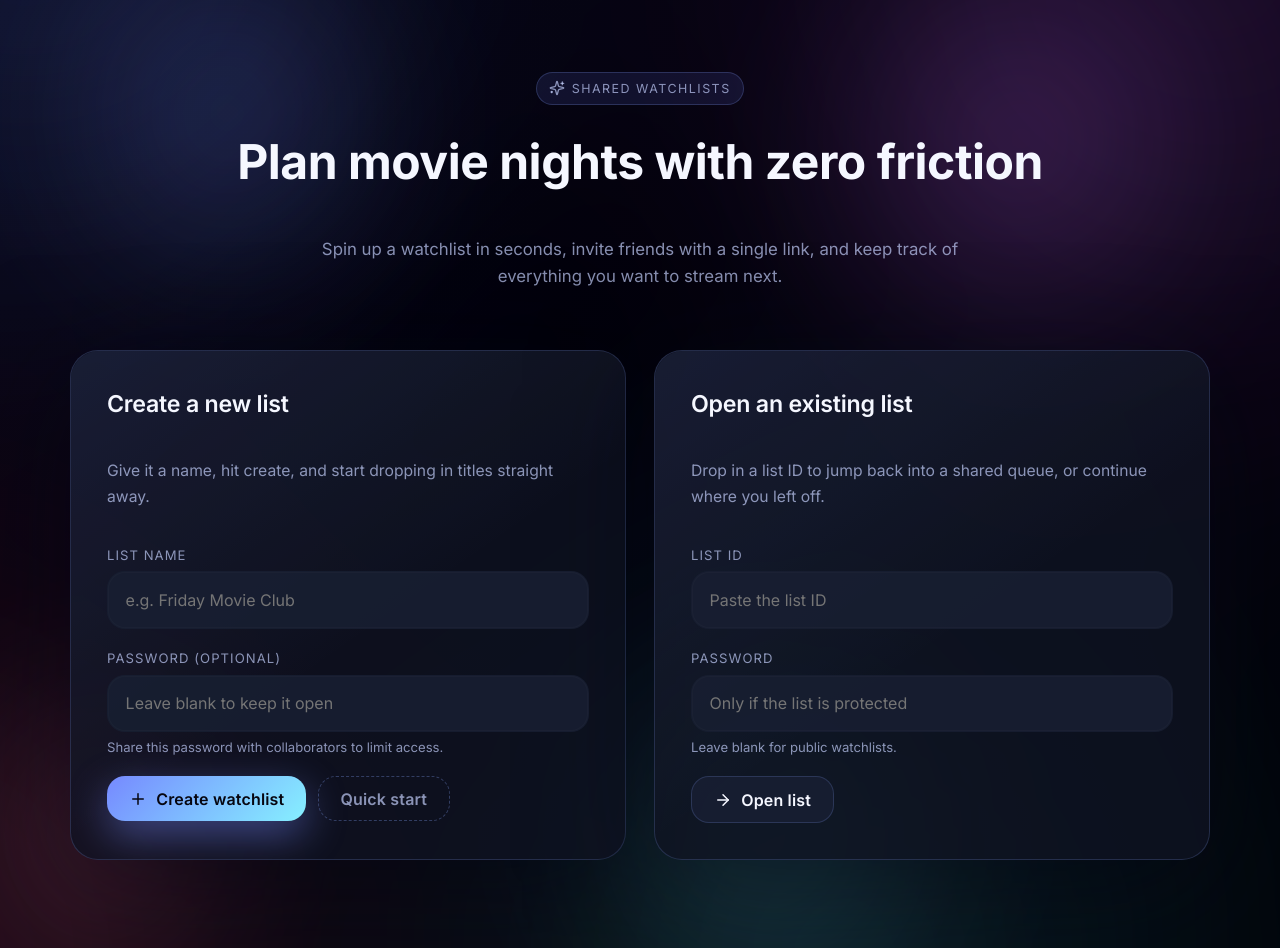
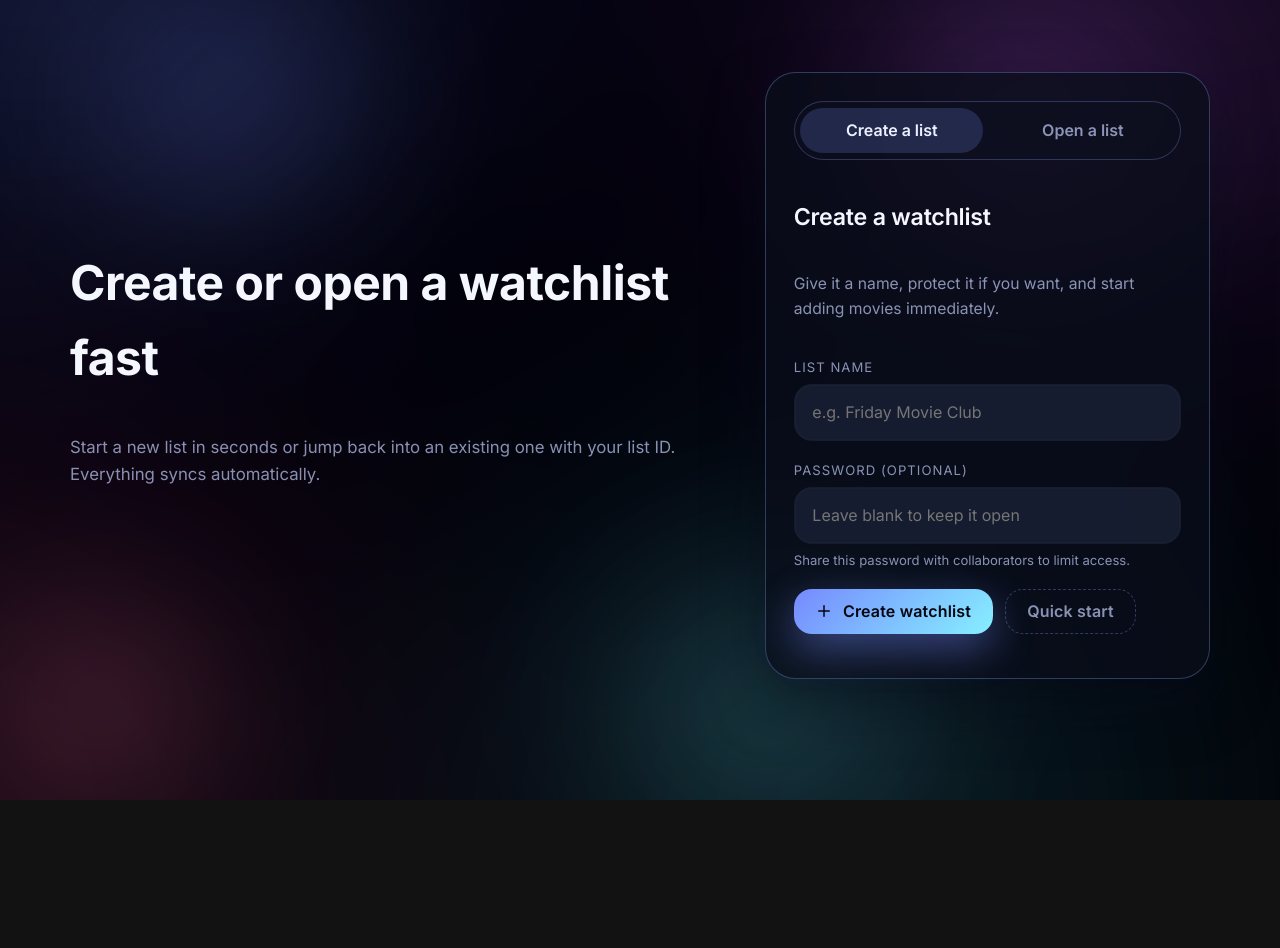
Before and after one commit to flxlehmann/watchlist, a Next.js app: page / in a window 1280 px wide. After the commit the page ends 800 px from the top, so only its background shows below. Built offline with nearby package versions, Linux system fonts and the light colour scheme.

Commit message:
Simplify landing page for fast entry

```diff
--- a/app/page.module.css
+++ b/app/page.module.css
@@ -99,23 +99,8 @@
 .hero {
   display: flex;
   flex-direction: column;
-  align-items: center;
-  text-align: center;
-  gap: 1.25rem;
-}
-
-.heroBadge {
-  display: inline-flex;
-  align-items: center;
-  gap: 0.4rem;
-  padding: 0.35rem 0.75rem;
-  border-radius: 999px;
-  background: rgba(106, 125, 255, 0.12);
-  border: 1px solid rgba(122, 148, 228, 0.25);
-  font-size: 0.78rem;
-  letter-spacing: 0.12em;
-  text-transform: uppercase;
-  color: var(--muted);
+  align-items: stretch;
+  gap: 2rem;
 }
 
 .heroTitle {
@@ -130,6 +115,67 @@
   color: var(--muted);
   font-size: 1.05rem;
   line-height: 1.6;
+}
+
+.heroLayout {
+  display: grid;
+  grid-template-columns: minmax(0, 1.25fr) minmax(0, 0.85fr);
+  gap: 2.5rem;
+  align-items: center;
+}
+
+.heroCopy {
+  display: flex;
+  flex-direction: column;
+  align-items: flex-start;
+  text-align: left;
+  gap: 1.4rem;
+}
+
+.heroPanel {
+  border-radius: calc(var(--radius-lg) * 1.1);
+  border: 1px solid rgba(122, 148, 228, 0.35);
+  background: rgba(10, 14, 26, 0.78);
+  padding: 1.75rem;
+  display: flex;
+  flex-direction: column;
+  gap: 1.5rem;
+  box-shadow: 0 24px 55px rgba(6, 10, 24, 0.5);
+}
+
+.heroPanelTabs {
+  display: grid;
+  grid-template-columns: repeat(2, minmax(0, 1fr));
+  gap: 0.5rem;
+  padding: 0.35rem;
+  border-radius: 999px;
+  border: 1px solid rgba(122, 148, 228, 0.3);
+  background: rgba(12, 16, 30, 0.6);
+}
+
+.heroPanelTab {
+  border: none;
+  background: transparent;
+  color: var(--muted);
+  font-weight: 600;
+  padding: 0.65rem 0.9rem;
+  border-radius: 999px;
+  cursor: pointer;
+  transition: background 0.2s ease, color 0.2s ease;
+}
+
+.heroPanelTab:focus-visible {
+  outline: none;
+  box-shadow: 0 0 0 3px rgba(122, 148, 255, 0.35);
+}
+
+.heroPanelTabActive {
+  background: rgba(122, 148, 255, 0.2);
+  color: #ecf0ff;
+}
+
+.heroPanelBody {
+  padding: 1rem 0;
 }
 
 .panels {
@@ -2342,6 +2388,14 @@
     gap: 1.25rem;
   }
 
+  .heroLayout {
+    grid-template-columns: 1fr;
+  }
+
+  .socialProof {
+    padding: 1.6rem;
+  }
+
   .statsPanel {
     position: static;
   }
@@ -2502,6 +2556,14 @@
     font-size: clamp(1.9rem, 7vw, 2.35rem);
   }
 
+  .heroPanel {
+    padding: 1.35rem;
+  }
+
+  .heroPanelTabs {
+    grid-template-columns: 1fr;
+  }
+
   .panel {
     padding: 1.6rem 1.4rem;
   }
--- a/app/page.tsx
+++ b/app/page.tsx
@@ -245,6 +245,7 @@ export default function Page() {
   const [showUnwatchedOnly, setShowUnwatchedOnly] = useState(false);
   const [viewMode, setViewMode] = useState<'grid' | 'list'>('grid');
   const [gridColumns, setGridColumns] = useState<4 | 5>(5);
+  const [entryMode, setEntryMode] = useState<'create' | 'join'>('create');
   const [randomPick, setRandomPick] = useState<Item | null>(null);
   const [showRandomOverlay, setShowRandomOverlay] = useState(false);
   const [countdownRemaining, setCountdownRemaining] = useState<number | null>(null);
@@ -2543,28 +2544,45 @@ export default function Page() {
       ) : (
         <div className={styles.content}>
           <section className={styles.hero}>
-            <span className={styles.heroBadge}>
-              <Sparkles size={16} /> Shared watchlists
-            </span>
-            <h1 className={styles.heroTitle}>Plan movie nights with zero friction</h1>
+            <div className={styles.heroLayout}>
+              <div className={styles.heroCopy}>
+                <h1 className={styles.heroTitle}>Create or open a watchlist fast</h1>
                 <p className={styles.heroSubtitle}>
-              Spin up a watchlist in seconds, invite friends with a single link, and
-              keep track of everything you want to stream next.
+                  Start a new list in seconds or jump back into an existing one with your list ID.
+                  Everything syncs automatically.
                 </p>
-          </section>
-
-          {error && (
-            <div className={`${styles.status} ${styles.statusError}`}>
-              <AlertCircle size={18} /> {error}
-            </div>
-          )}
-
-          <section className={styles.panels}>
-            <article className={styles.panel}>
+              </div>
+              <div className={styles.heroPanel}>
+                <div className={styles.heroPanelTabs} role="tablist" aria-label="Choose a flow">
+                  <button
+                    type="button"
+                    role="tab"
+                    aria-selected={entryMode === 'create'}
+                    className={`${styles.heroPanelTab} ${
+                      entryMode === 'create' ? styles.heroPanelTabActive : ''
+                    }`}
+                    onClick={() => setEntryMode('create')}
+                  >
+                    Create a list
+                  </button>
+                  <button
+                    type="button"
+                    role="tab"
+                    aria-selected={entryMode === 'join'}
+                    className={`${styles.heroPanelTab} ${
+                      entryMode === 'join' ? styles.heroPanelTabActive : ''
+                    }`}
+                    onClick={() => setEntryMode('join')}
+                  >
+                    Open a list
+                  </button>
+                </div>
+                <div className={styles.heroPanelBody} role="tabpanel">
+                  {entryMode === 'create' ? (
                     <div className={styles.form}>
-                <h2 className={styles.panelTitle}>Create a new list</h2>
+                      <h3 className={styles.panelTitle}>Create a watchlist</h3>
                       <p className={styles.panelSubtitle}>
-                  Give it a name, hit create, and start dropping in titles straight away.
+                        Give it a name, protect it if you want, and start adding movies immediately.
                       </p>
                       <div className={styles.inputGroup}>
                         <label className={styles.inputLabel} htmlFor="list-name">
@@ -2616,14 +2634,11 @@ export default function Page() {
                         </button>
                       </div>
                     </div>
-            </article>
-
-            <article className={styles.panel}>
+                  ) : (
                     <div className={styles.form}>
-                <h2 className={styles.panelTitle}>Open an existing list</h2>
+                      <h3 className={styles.panelTitle}>Open a shared list</h3>
                       <p className={styles.panelSubtitle}>
-                  Drop in a list ID to jump back into a shared queue, or continue where
-                  you left off.
+                        Paste the list ID to reconnect with your crew and pick up where you left off.
                       </p>
                       <div className={styles.inputGroup}>
                         <label className={styles.inputLabel} htmlFor="list-id">
@@ -2675,8 +2690,18 @@ export default function Page() {
                         )}
                       </div>
                     </div>
-            </article>
+                  )}
+                </div>
+              </div>
+            </div>
           </section>
+
+          {error && (
+            <div className={`${styles.status} ${styles.statusError}`}>
+              <AlertCircle size={18} /> {error}
+            </div>
+          )}
+
         </div>
       )}
     </main>
```
Lines whose indentation alone changed are shown as unchanged.
